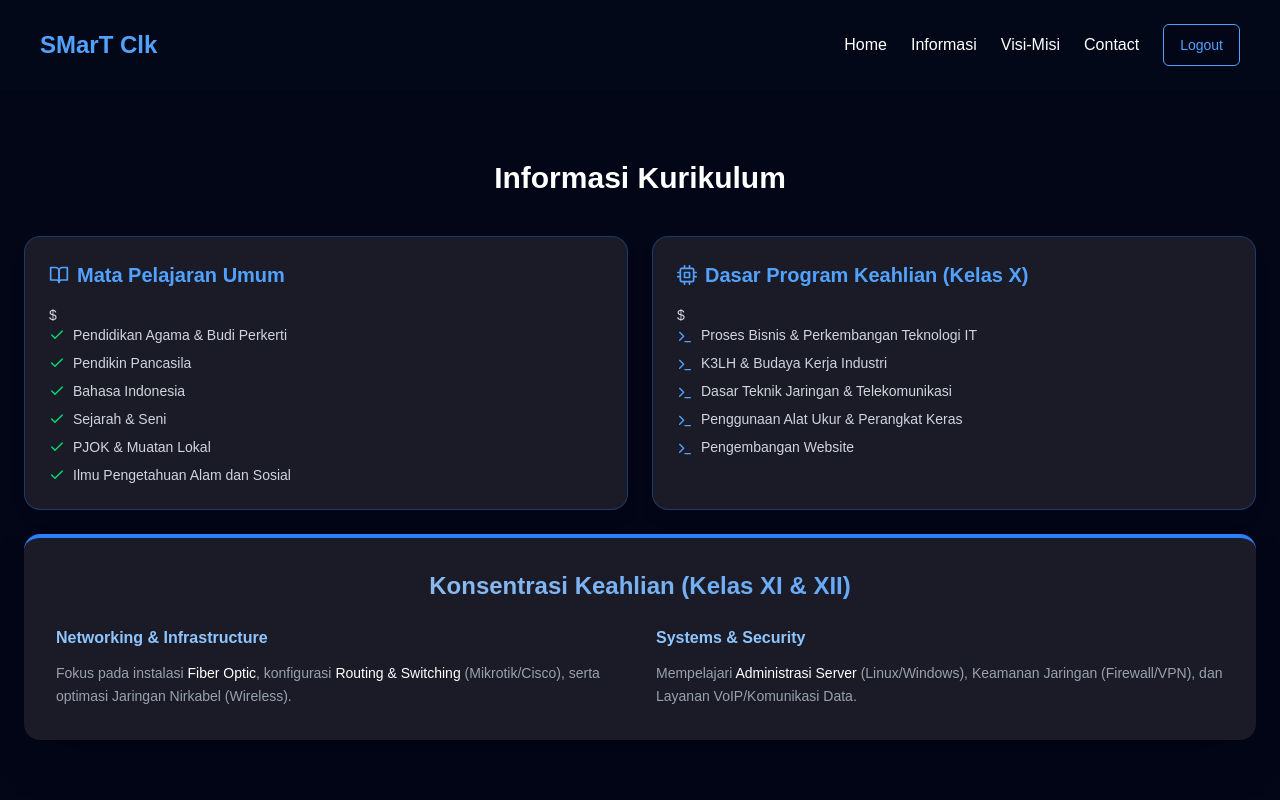
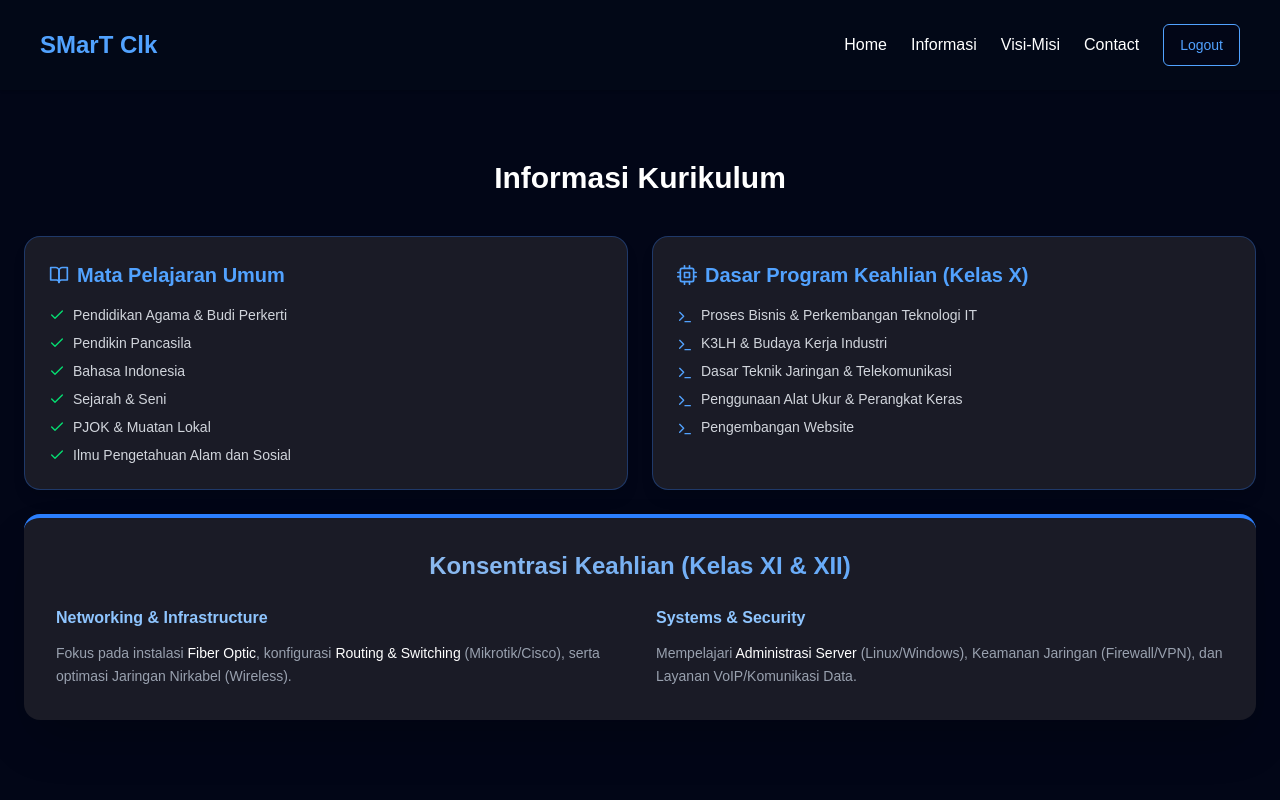
Before and after one commit to Decayy25/Web-company-remasted, a React (Vite) app in the folder frontend/: page /Kurikulum in a window 1280 px wide. Shown: the top 800 px of the page. Built offline with nearby package versions, Linux system fonts and the light colour scheme; no server answers.

Commit message:
refactor: use Template Literals in Kurikulum

```diff
--- a/frontend/src/pages/Kurikulum.jsx
+++ b/frontend/src/pages/Kurikulum.jsx
@@ -37,7 +37,7 @@ export default function Kurikulum () {
                   </h3>
 
                   <ul className="space-y-2 text-gray-300 text-sm">
-                    ${mapel.map((item, index) => (
+                    {mapel.map((item, index) => (
                       <li
                         key={index}
                         className="flex items-center gap-2"
@@ -59,7 +59,7 @@ export default function Kurikulum () {
                   </h3>
 
                   <ul className="space-y-2 text-gray-300 text-sm">
-                    ${jurusan.map((TKJ, index) => (
+                    {jurusan.map((TKJ, index) => (
                       <li
                         className="flex items-start gap-2"
                         data-aos="fade-right"
```
